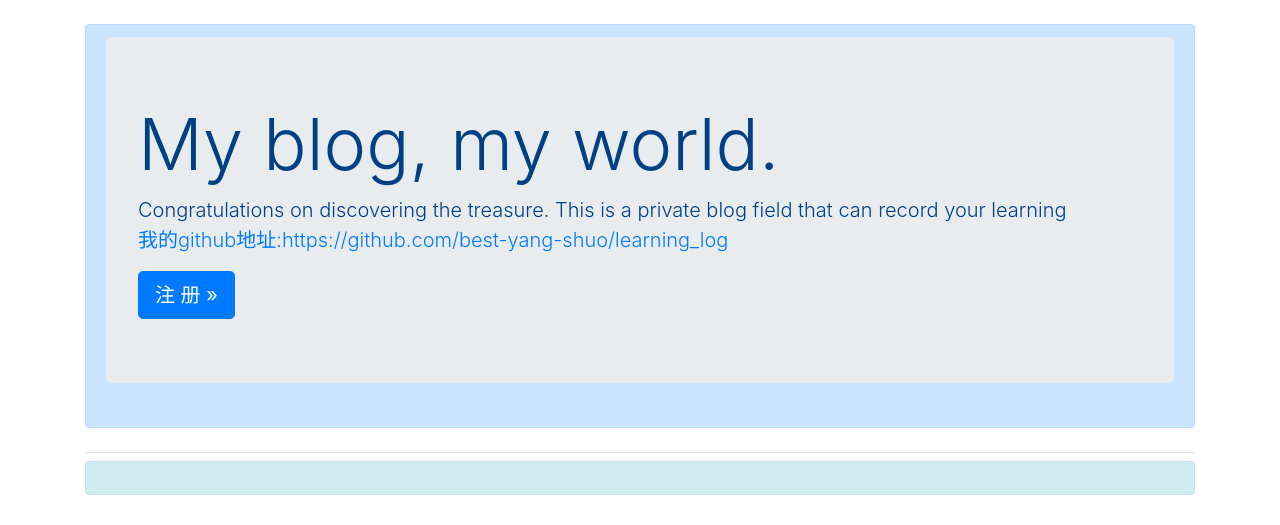
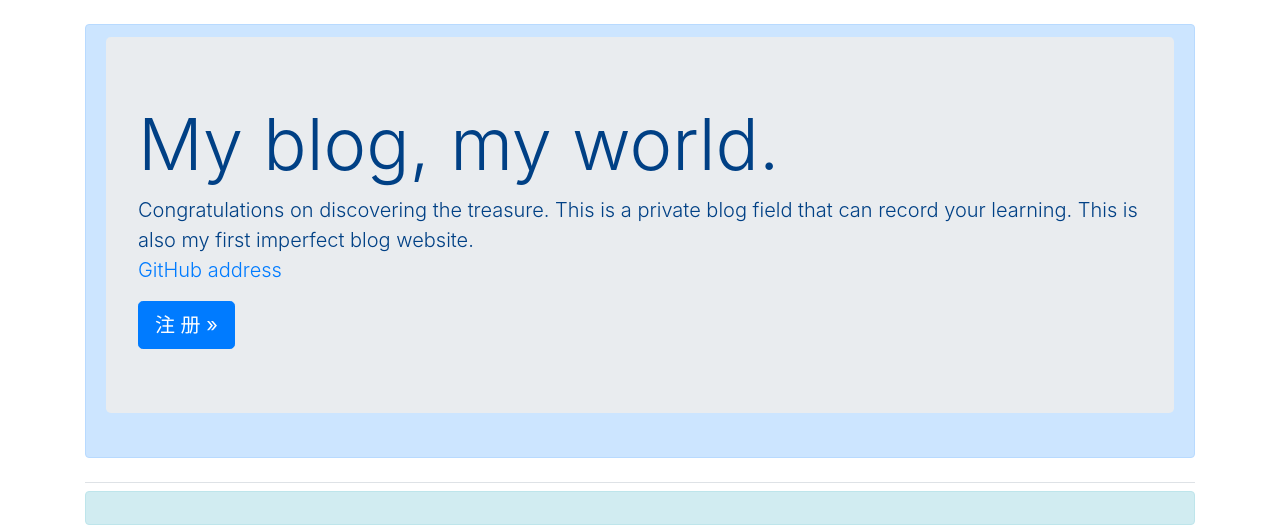
Before and after one commit to best-yang-shuo/learning_log, a Django app: page / in a window 1280 px wide. Shown: the part 58-583 px from the top of the page. Run offline with Django 3.2, Linux system fonts and the light colour scheme; some libraries are stand-ins or nearby versions.

Commit message:
修改主页

```diff
--- a/learning_logs/templates/learning_logs/index.html
+++ b/learning_logs/templates/learning_logs/index.html
@@ -5,8 +5,9 @@
     <h1 class="display-3">My blog, my world.</h1>
 
     <p class="lead">
-        Congratulations on discovering the treasure. This is a private blog field that can record your learning
-      <br><a href="https://github.com/best-yang-shuo/learning_log">我的github地址:https://github.com/best-yang-shuo/learning_log</a>
+        Congratulations on discovering the treasure. This is a private blog field that can record your learning.
+      This is also my first imperfect blog website.
+      <br><a href="https://github.com/best-yang-shuo/learning_log">GitHub address</a>
     </p>
 
     <a class="btn btn-lg btn-primary" href="{% url 'users:register' %}"
```
